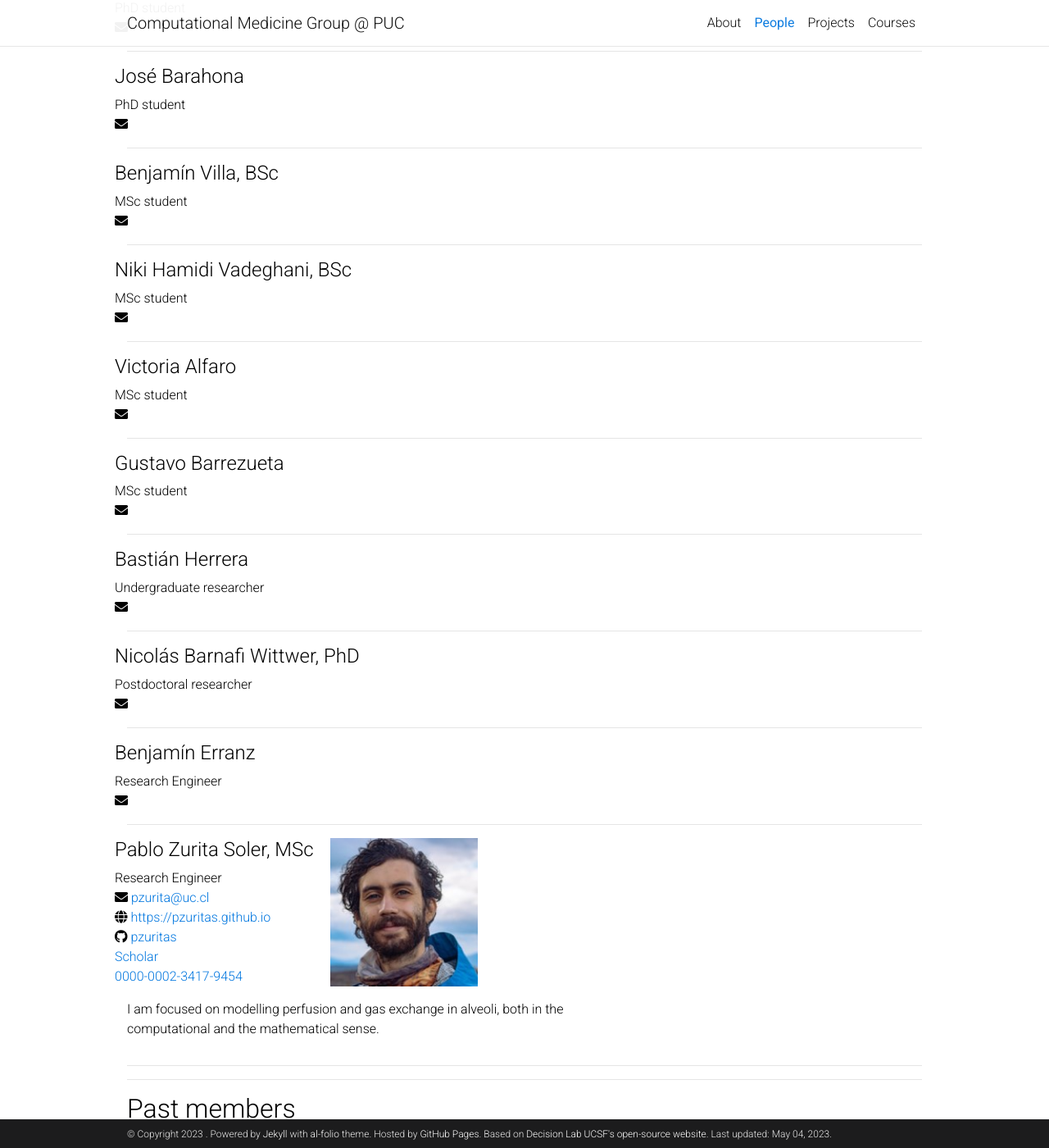
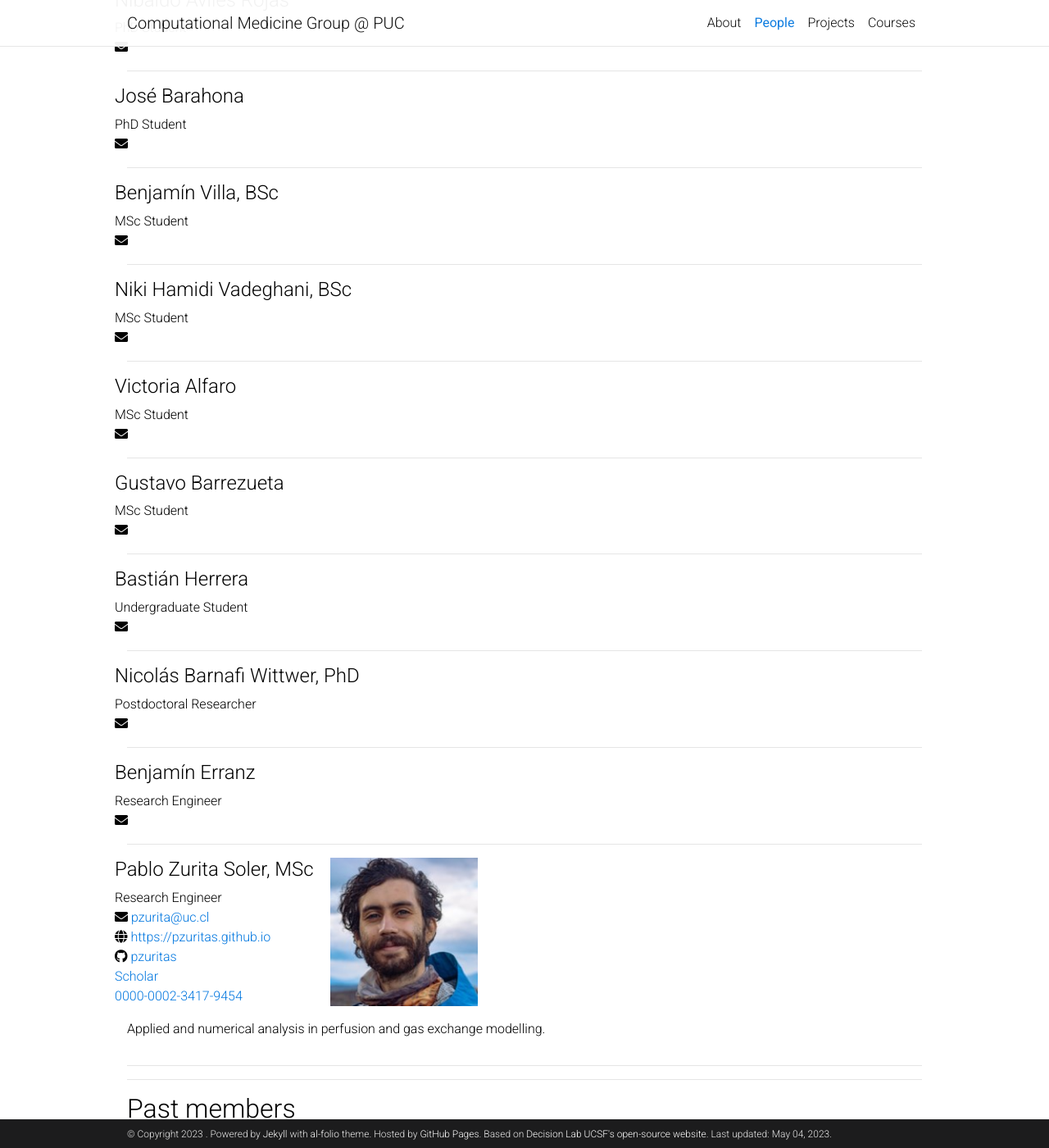
Before and after one commit to comp-medicine-uc/comp-medicine-uc.github.io, a Jekyll site: the page built from _pages/people.md, in a window 1280 px wide and 1400 px high, scrolled down 610 px. Shown: the whole window at 82% size. Built offline with Jekyll 4.4.1, drawn with Linux system fonts in a browser that asks for light colours; comment, search, counter and statistics services are not loaded; a style sheet for code colours, icons or effects is not loaded; some of the changed text lies outside the part shown.

Commit message:
updated members

```diff
--- a/_data/members.yml
+++ b/_data/members.yml
@@ -5,25 +5,25 @@
   email: dhurtado@ing.puc.cl
   website:
   github:
-  scholar:
+  scholar: NwCxlWoAAAAJ
   orcid:
   description:
 
 - name: David Ortiz Puerta
   degrees: MSc
   image: david_ortiz_puerta.jpg
-  position: PhD student
+  position: PhD Student
   email: dortiz5@uc.cl
   website: https://github.com/dortiz5
   github: dortiz5
-  scholar: https://scholar.google.com/citations?user=ifyKmJIAAAAJ&hl=en
+  scholar: ifyKmJIAAAAJ
   orcid: 0000-0001-6285-3066
   description: Image processing and IGA organ modeling.
 
 - name: Nibaldo Avilés Rojas
   degrees:
   image:
-  position: PhD student
+  position: PhD Student
   email:
   website:
   github:
@@ -34,7 +34,7 @@
 - name: José Barahona
   degrees:
   image:
-  position: PhD student
+  position: PhD Student
   email:
   website:
   github:
@@ -45,7 +45,7 @@
 - name: Benjamín Villa
   degrees: BSc
   image:
-  position: MSc student
+  position: MSc Student
   email:
   website:
   github:
@@ -56,7 +56,7 @@
 - name: Niki Hamidi Vadeghani
   degrees: BSc
   image:
-  position: MSc student
+  position: MSc Student
   email:
   website:
   github:
@@ -67,7 +67,7 @@
 - name: Victoria Alfaro
   degrees:
   image:
-  position: MSc student
+  position: MSc Student
   email:
   website:
   github:
@@ -78,7 +78,7 @@
 - name: Gustavo Barrezueta
   degrees:
   image:
-  position: MSc student
+  position: MSc Student
   email:
   website:
   github:
@@ -89,7 +89,7 @@
 - name: Bastián Herrera
   degrees:
   image:
-  position: Undergraduate researcher
+  position: Undergraduate Student
   email:
   website:
   github:
@@ -100,7 +100,7 @@
 - name: Nicolás Barnafi Wittwer
   degrees: PhD
   image:
-  position: Postdoctoral researcher
+  position: Postdoctoral Researcher
   email:
   website:
   github:
@@ -128,4 +128,4 @@
   github: pzuritas
   scholar: 16EmcJUAAAAJ
   orcid: 0000-0002-3417-9454
-  description: I am focused on modelling perfusion and gas exchange in alveoli, both in the computational and the mathematical sense.
+  description: Applied and numerical analysis in perfusion and gas exchange modelling.
```
